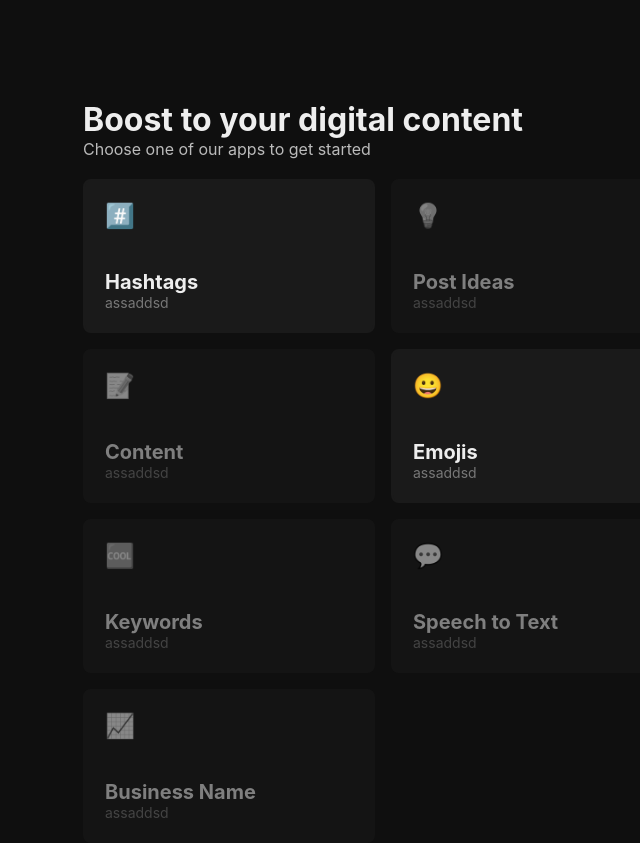
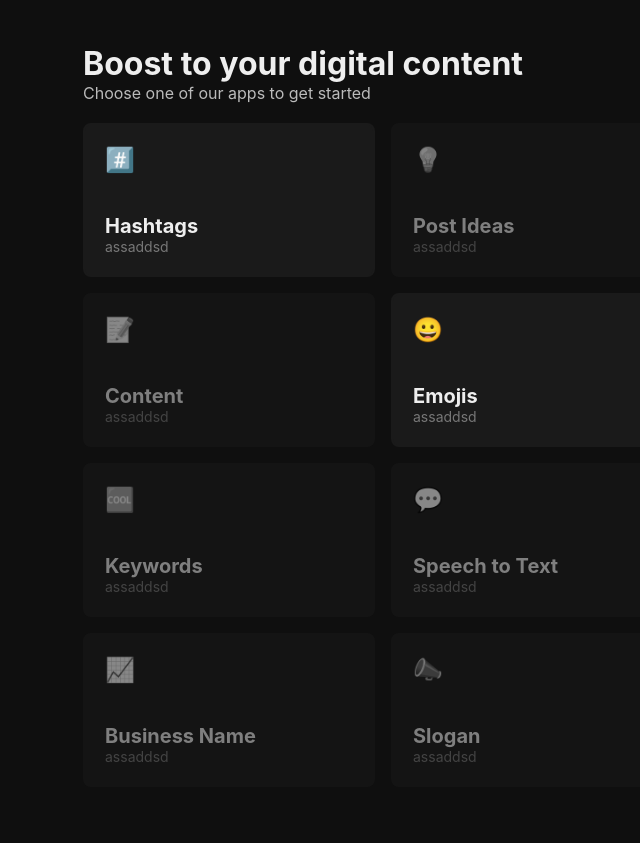
Before and after one commit to yuriportfolio/power-media, a Next.js app: page / in a window 1280 px wide. Shown: the whole page, without its empty margins (257-897 px from the left). After the commit the page ends 800 px from the top, so only its background shows below. Built offline with nearby package versions, Linux system fonts and the light colour scheme.

Commit message:
new item on menu

```diff
--- a/src/components/layout/PageContainer/styles.ts
+++ b/src/components/layout/PageContainer/styles.ts
@@ -5,7 +5,7 @@ export const Wrapper = styled.div`
 `
 
 export const Container = styled.div`
-    padding-top: 80px;
+    padding-top: 24px;
     max-width: 600px;
     margin: 0 auto;
 `
--- a/src/containers/Home/data.ts
+++ b/src/containers/Home/data.ts
@@ -45,7 +45,14 @@ export const apps = [
         title: 'Business Name',
         description: 'assaddsd',
         url: '/business-name',
-        icon: ' 📈',
+        icon: '📈',
+        isActive: false
+    },
+    {
+        title: 'Slogan',
+        description: 'assaddsd',
+        url: '/business-name',
+        icon: '📣',
         isActive: false
     }
 ]
```
